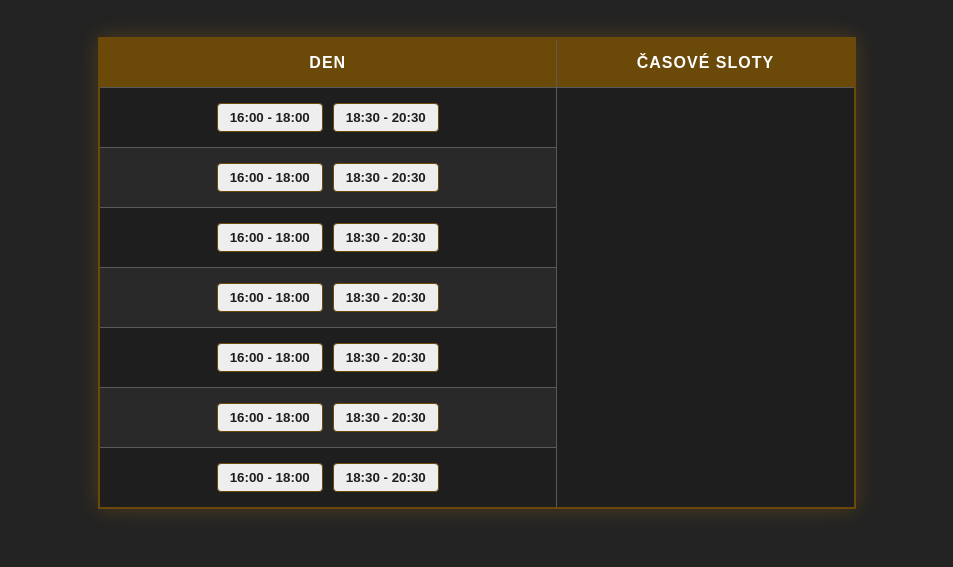
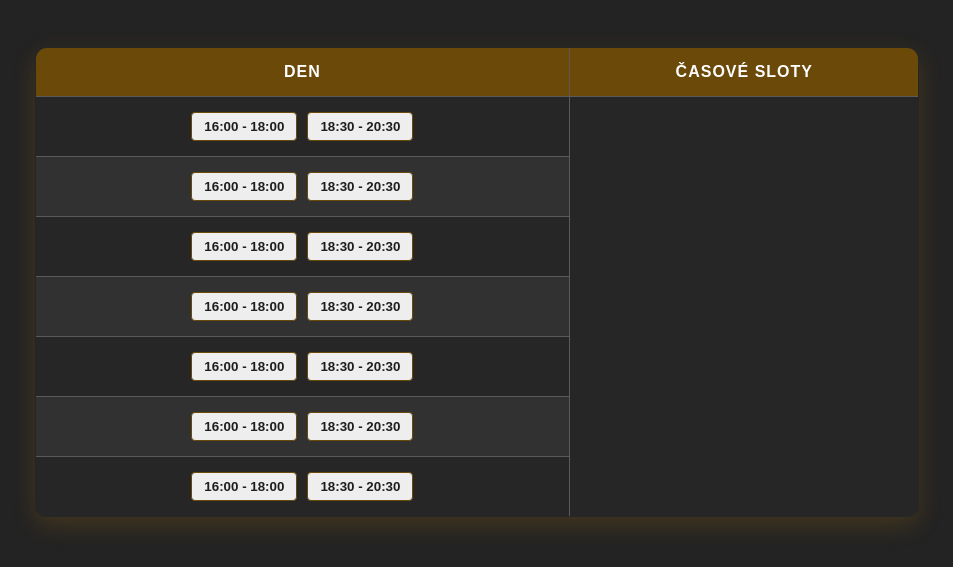
Before and after one commit to nakpa1992/Saunak-web, a website built with Vite: page vite-project/rezervacni-kalendar.html in a window 1280 px wide. Shown: the part 61-628 px from the top of the page, without its empty margins (163-1116 px from the left). Built offline with nearby package versions, Linux system fonts and the light colour scheme.

Commit message:
Upraven vzhled tlacitek

```diff
--- a/css/rezervacni-kalendar.css
+++ b/css/rezervacni-kalendar.css
@@ -17,11 +17,11 @@ body
       cursor: pointer;
       border: 1px solid #ccc;
       border-radius: 4px;
-      background-color: #eee;
+      background-color: #b7c1aa;
     }
     button.selected {
-      background-color: #4caf50;
-      color: white;
+      background-color: #608261;
+      color: rgb(174, 148, 148);
     }
 
     body {
@@ -40,14 +40,23 @@ h1 {
 
 table.calendar {
   top: 45px;
-  width: 60%;
-  margin: 40px auto;
+  width: 70%;
+  margin: 50px auto;
   border-collapse: collapse;
-  background-color: rgba(30, 30, 30, 0.95);
+
+  /* Vzhled boxu */
+  background: rgba(40, 40, 40, 0.75);
+  backdrop-filter: blur(5px);
   color: rgb(240, 240, 240);
+
+  border: 1px solid rgba(255, 165, 0, 0.3);
+  border-radius: 12px;
+
+  /* Jemnější a modernější stín */
+  box-shadow: 0 8px 25px rgba(255, 165, 0, 0.15);
+
   font-family: 'Montserrat', Arial, sans-serif;
-  border: 2px solid rgb(107, 73, 9);
-  box-shadow: 0 0 20px rgba(255, 165, 0, 0.2);
+  overflow: hidden; /* zakulatí rohy i u dětí */
 }
 
 table.calendar th,
```
